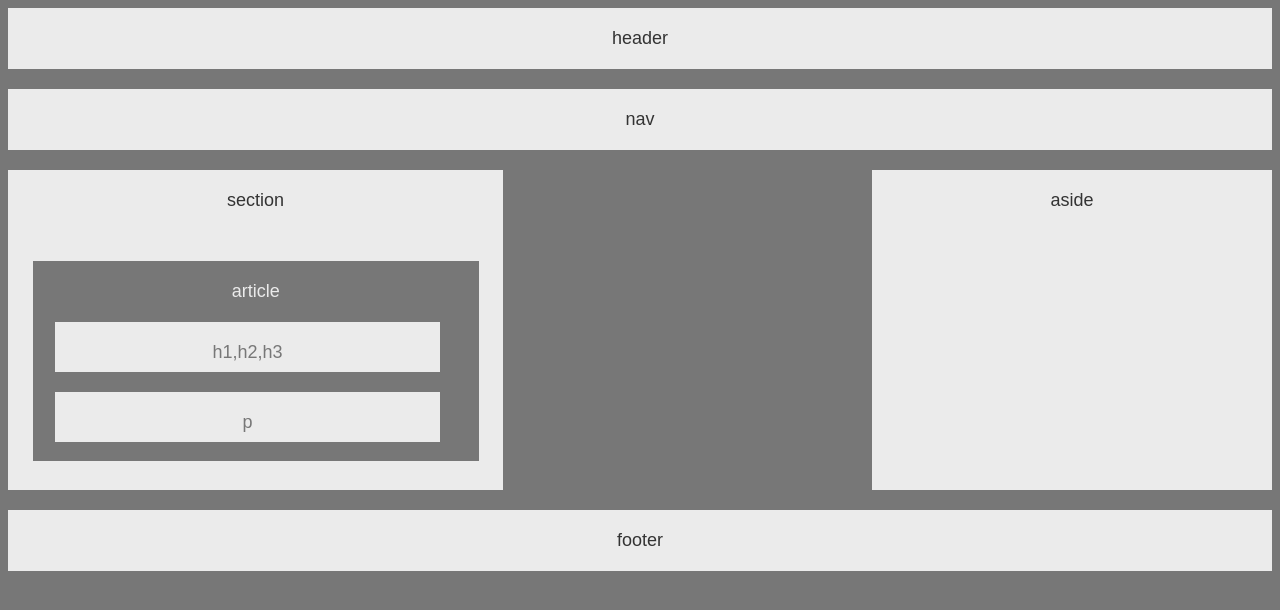
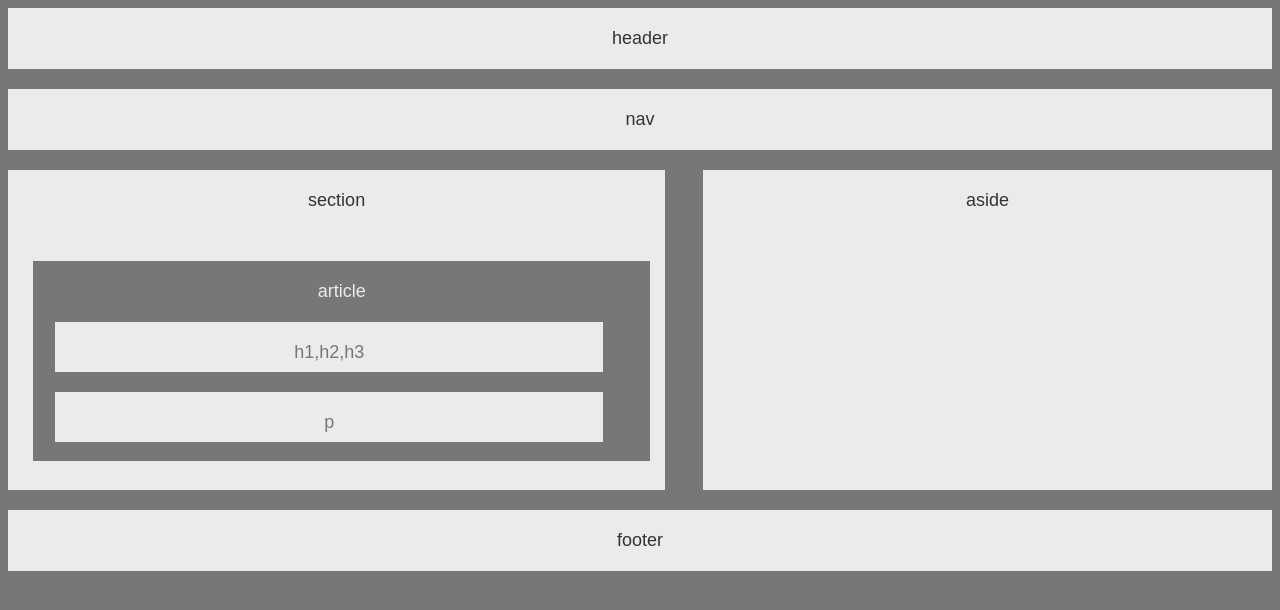
Before and after one commit to eymah/HW-Wireframe, a plain HTML site: page index.html in a window 1280 px wide. Drawn offline with Linux system fonts and the light colour scheme.

Commit message:
final product

```diff
--- a/style.css
+++ b/style.css
@@ -29,7 +29,7 @@ header {
 .left {
     padding: 20px;
     margin-bottom: 20px;
-    width: 495px;
+    width: 52%;
     height: 320px;
     clear: both;
     background: #ebebeb;
@@ -37,11 +37,12 @@ header {
 }
 
 article {
-    float: left;
-    width: 445.5px;
+
+    width: 100%;
     height: 200px;
-    padding: 20px;
+    padding: 20px 20px 20px 20px;
     margin-left: 5px;
+    margin-right: 5px;
     margin-top: 50px;
     color: #ebebeb;
     background: #777;
@@ -78,7 +79,7 @@ article {
 
 .right {
     float: right;
-    width: 400px;
+    width: 45%;
     height: 320px;
     clear: both;
     background: #ebebeb;
```
